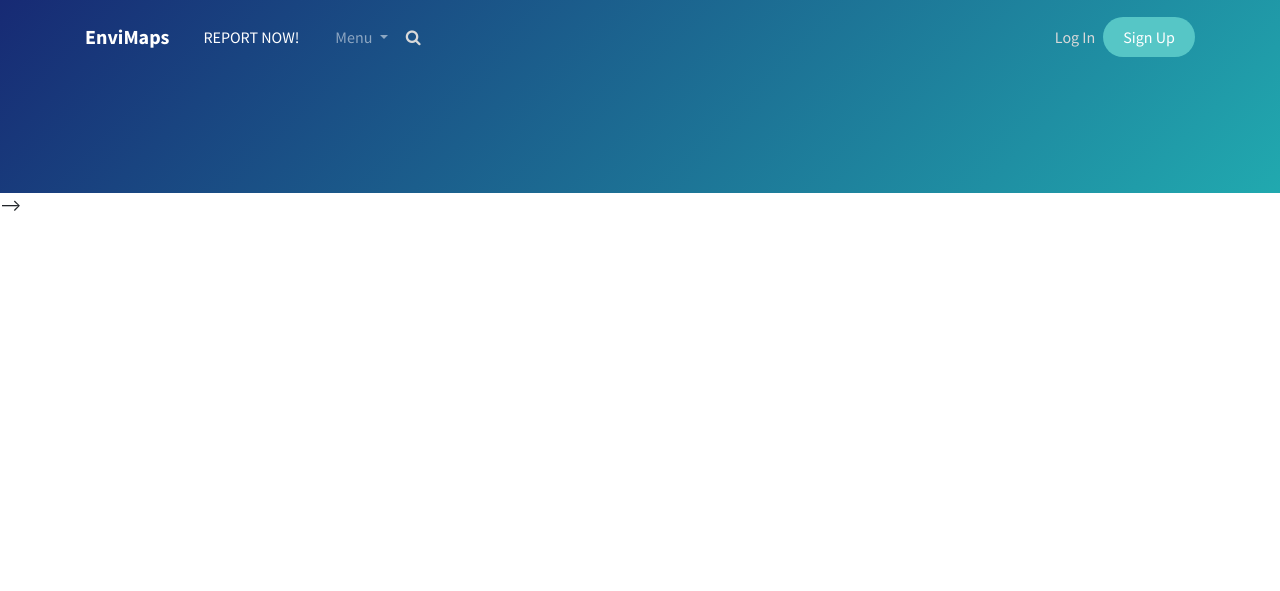
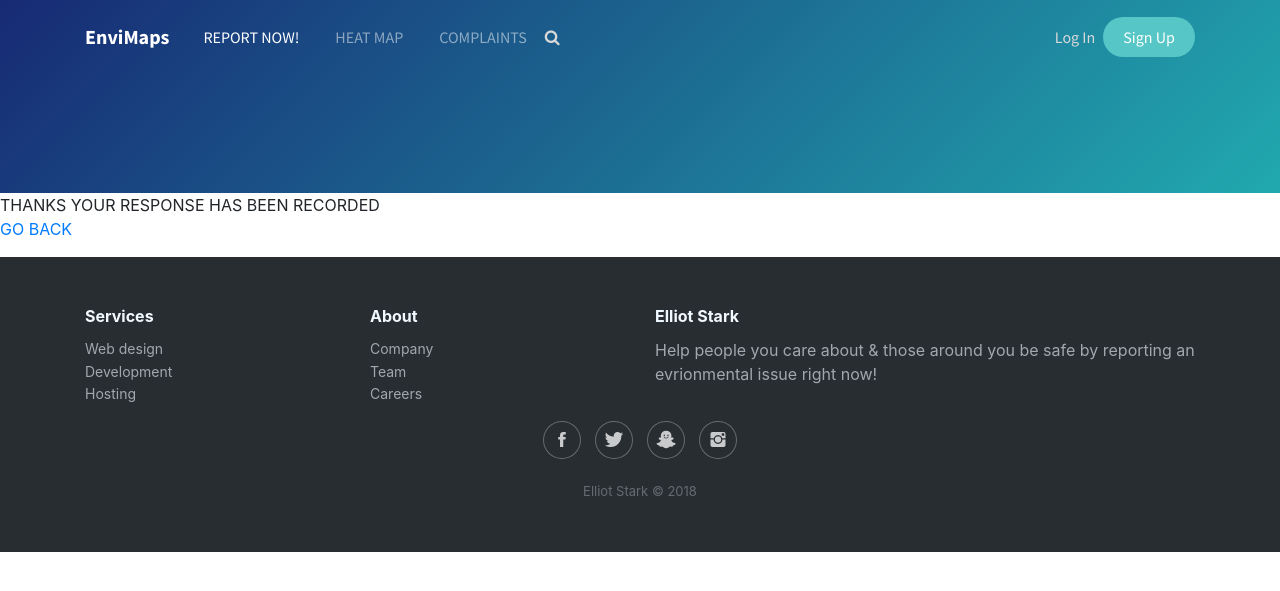
Before and after one commit to ackshayjain/envimaps2, a Django app: template comp/templates/ES/thanks.html in a window 1280 px wide. Shown: the top 591 px of the page. Run offline with Django 3.2, Linux system fonts and the light colour scheme; the template is opened without the code that fills it, so the values that code supplies are empty; some libraries are stand-ins or nearby versions; some web fonts are replaced.

Commit message:
navbar fixed

```diff
--- a/comp/templates/ES/base.html
+++ b/comp/templates/ES/base.html
@@ -39,9 +39,11 @@
                         id="navcol-1">
                         <ul class="nav navbar-nav">
                             <li class="nav-item" role="presentation"><a class="nav-link active" href="#report">REPORT NOW!</a></li>
-                            <li class="dropdown"><a class="dropdown-toggle nav-link dropdown-toggle" data-toggle="dropdown" aria-expanded="false" href="#">Menu </a>
-                                <div class="dropdown-menu" role="menu"><a class="dropdown-item" role="presentation" href="#comp">Complaints</a><a class="dropdown-item" role="presentation" href="#map">Heatmap</a><a class="dropdown-item" role="presentation" href="#about">About Us</a></div>
-                            </li>
+                            <!--<li class="dropdown"><a class="dropdown-toggle nav-link dropdown-toggle" data-toggle="dropdown" aria-expanded="false" href="#">Menu </a>-->
+                                <!--<div class="dropdown-menu" role="menu"><a class="dropdown-item" role="presentation" href="#comp">Complaints</a><a class="dropdown-item" role="presentation" href="#map">Heatmap</a><a class="dropdown-item" role="presentation" href="#about">About Us</a></div>-->
+                            <!--</li>-->
+                            <li class="nav-item" role="presentation"><a class="nav-link" href="{% url 'home:hmap' %}">HEAT MAP</a></li>
+                            <li class="nav-item" role="presentation"><a class="nav-link" href="#comp">COMPLAINTS</a></li>
                         </ul>
                         <form class="form-inline mr-auto" target="_self">
                             <div class="form-group"><label for="search-field"><i class="fa fa-search"></i></label><input class="form-control search-field" type="search" name="search" id="search-field"></div>
--- a/comp/templates/ES/thanks.html
+++ b/comp/templates/ES/thanks.html
@@ -1,10 +1,10 @@
 {% extends 'ES/base.html' %}
 
-<!--{% block body %}-->
+{% block body %}
 
-<!--THANKS YOUR RESPONSE HAS BEEN RECORDED-->
-<!--&lt;!&ndash;<p>&ndash;&gt;-->
-<!--&lt;!&ndash;<a href ="{% url 'home:index' %}" > GO BACK </a>&ndash;&gt;-->
-<!--&lt;!&ndash;</p>&ndash;&gt;-->
+THANKS YOUR RESPONSE HAS BEEN RECORDED
+<p>
+<a href ="{% url 'home:index' %}" > GO BACK </a>
+</p>
 
-<!--{% endblock %}-->
+{% endblock %}
```
Also changed, not shown: 2 other files.
